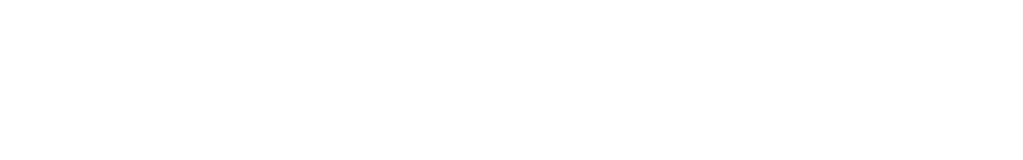
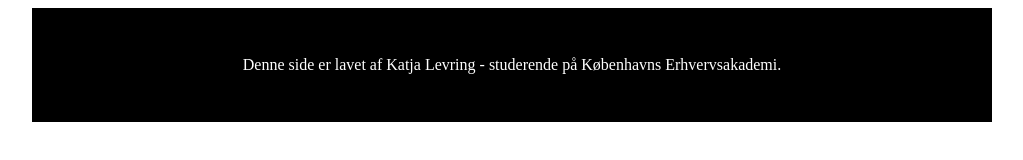
Before and after one commit to katj6233/promoveringssite, a plain HTML site: page index.html in a window 1280 px wide. Shown: the whole page, without its empty margins (128-1151 px from the left). Drawn offline with Linux system fonts and the light colour scheme.

Commit message:
footer - mangler font

```diff
--- a/index.html
+++ b/index.html
@@ -8,9 +8,21 @@
     <link rel="stylesheet" href="style.css" />
   </head>
 
+  <!-- body - har en margin på 10rem -->
   <body>
+    <!-- header -->
     <header></header>
+
+    <!-- main -->
     <main></main>
-    <footer></footer>
+
+    <!-- footer -->
+    <footer class="footer_boks">
+      <p>
+        Denne side er lavet af Katja Levring - studerende på Københavns
+        Erhvervsakademi.
+      </p>
+    </footer>
+    <!-- footer - slut -->
   </body>
 </html>
--- a/style.css
+++ b/style.css
@@ -0,0 +1,14 @@
+body {
+  margin-inline: 10rem;
+}
+
+/*** footer ***/
+.footer_boks {
+  background-color: black;
+  padding: 2rem;
+}
+
+.footer_boks p {
+  color: white;
+  text-align: center;
+}
```
